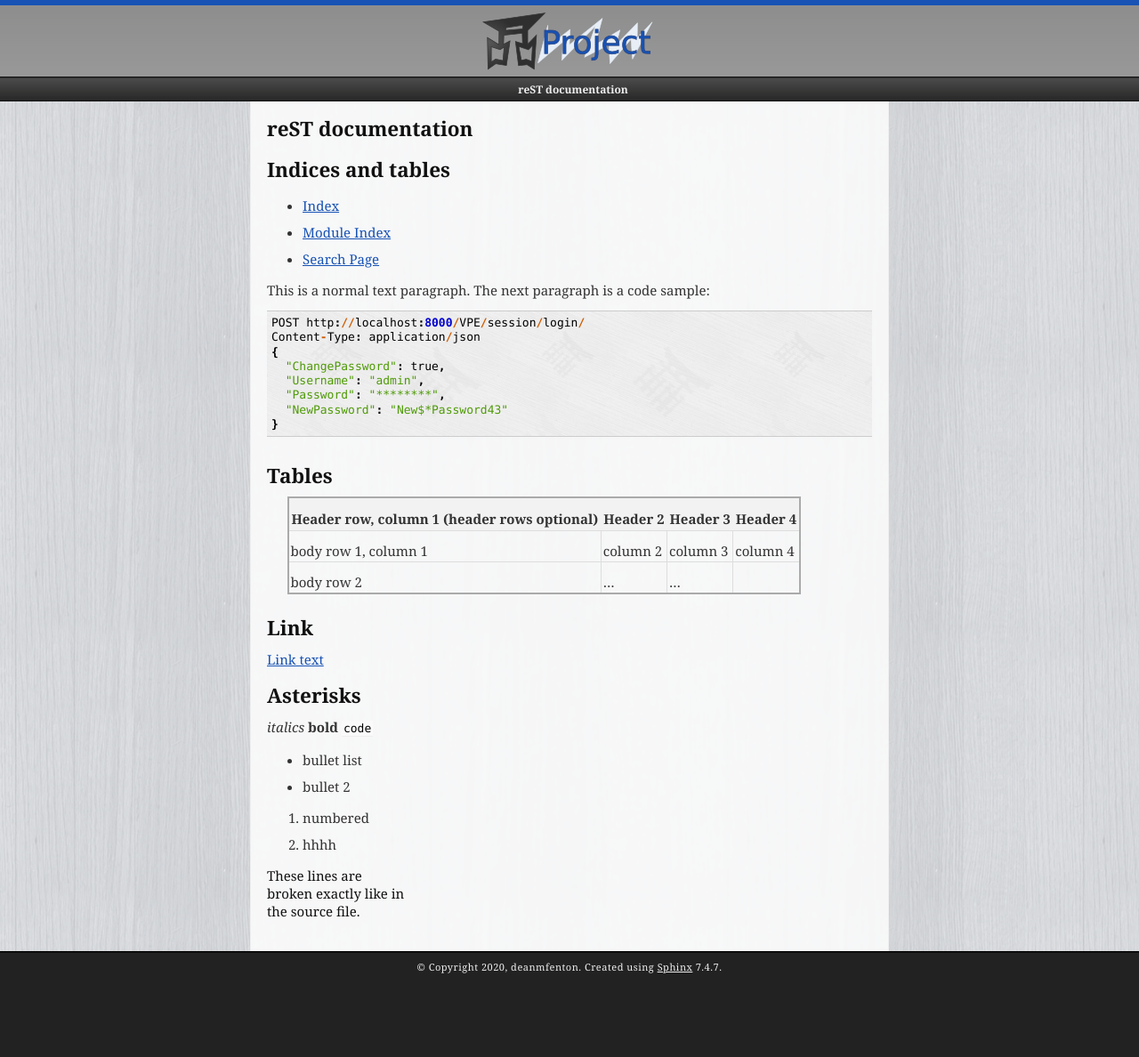
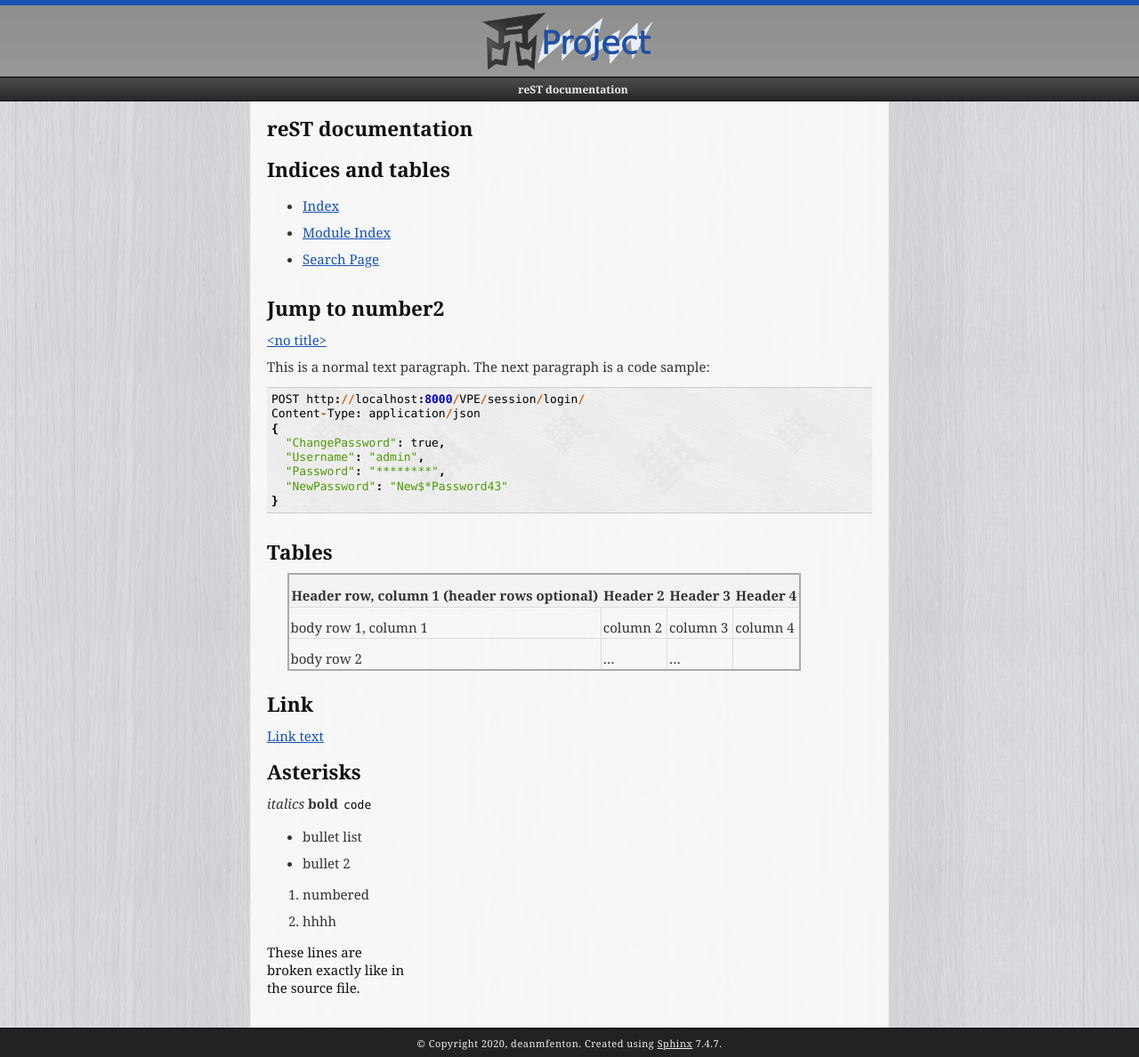
Before and after one commit to DeanMFenton/sphinx2dean, a Sphinx documentation site: the page built from docs/index.rst, in a window 1280 px wide. Shown: the whole page at 89% size. Built offline with Sphinx 7.4.7, drawn with Linux system fonts in a browser that asks for light colours; before the commit the page ends 1102 px from its top, so only the background shows below that.

Commit message:
Update index.rst

```diff
--- a/docs/index.rst
+++ b/docs/index.rst
@@ -19,6 +19,10 @@ Indices and tables
 * :ref:`search`
 
 .. My stuff next
+
+Jump to number2
+===============
+:doc:`number2`
 
 This is a normal text paragraph. The next paragraph is a code sample::
 
```
